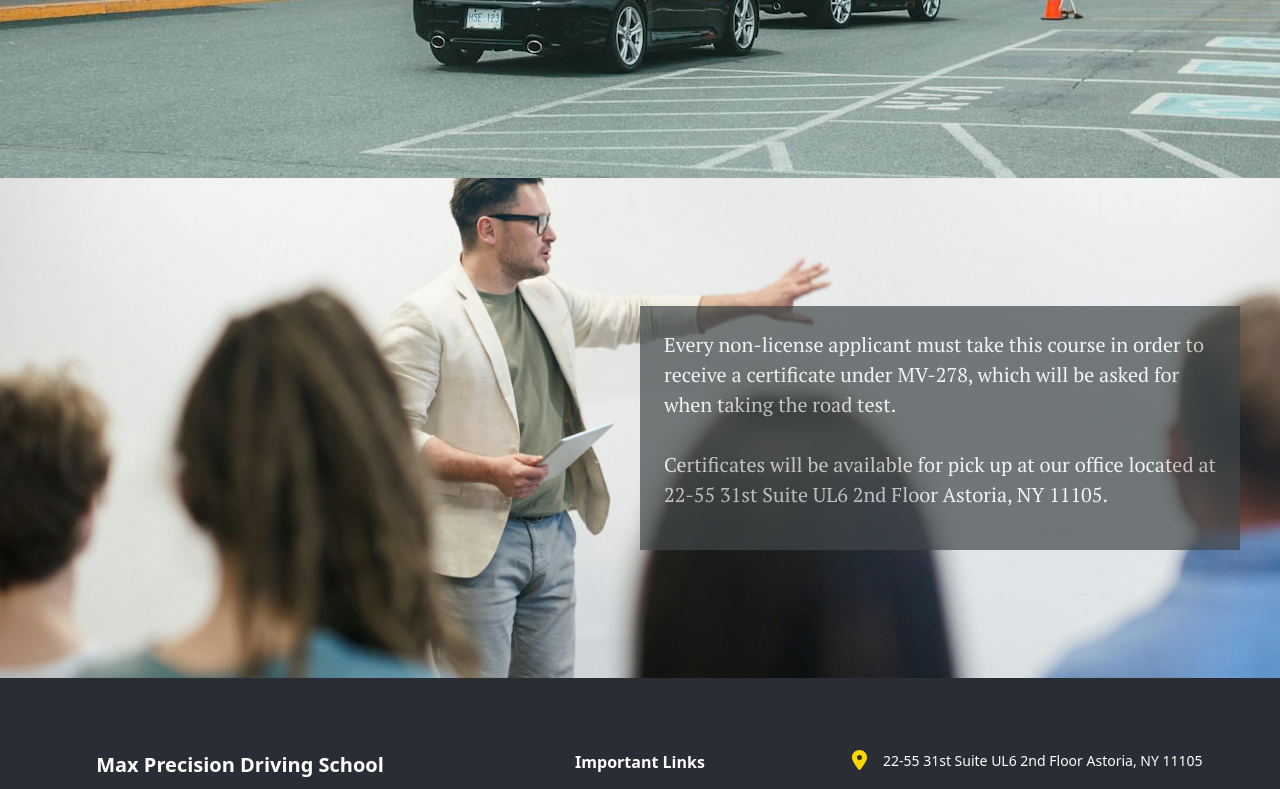
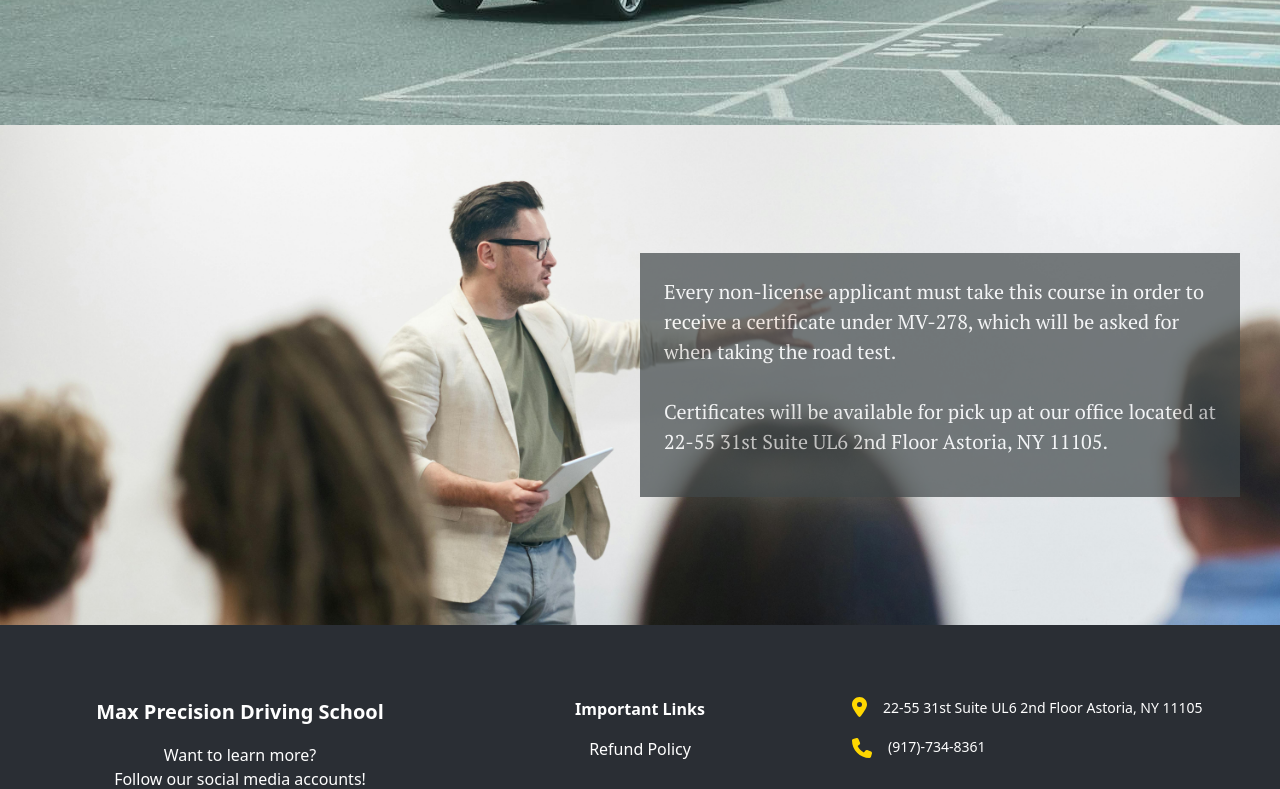
Before and after one commit to max-precision-driving-school/max-precision-driving-school, a React (Vite) app: page /5-hour-class in a window 1280 px wide. Shown: the part 480-1269 px from the top of the page. Built offline with nearby package versions, Linux system fonts and the light colour scheme.

Commit message:
Revert image logo

```diff
--- a/src/components/NavMenu.jsx
+++ b/src/components/NavMenu.jsx
@@ -1,8 +1,6 @@
 import './NavMenu.css';
 import NavItem from "./NavItem";
-// import NavLogo from '../assets/maxplogo-v2-1.png';
-// import NavLogo from '../assets/maxplogo-v2.png';
-import NavLogo from '../assets/mp-logo.png';
+import NavLogo from '../assets/maxplogo-v2.png';
 
 function NavMenu() {
 	const items = [
--- a/src/routes/FiveHrClass.css
+++ b/src/routes/FiveHrClass.css
@@ -13,7 +13,7 @@
     background-color: antiquewhite;
     background-image: url('/src/assets/classroom.jpg');
     background-size: cover;
-    background-position: center right;
+    background-position: center 28%;
     height: 500px;
 }
 
```
